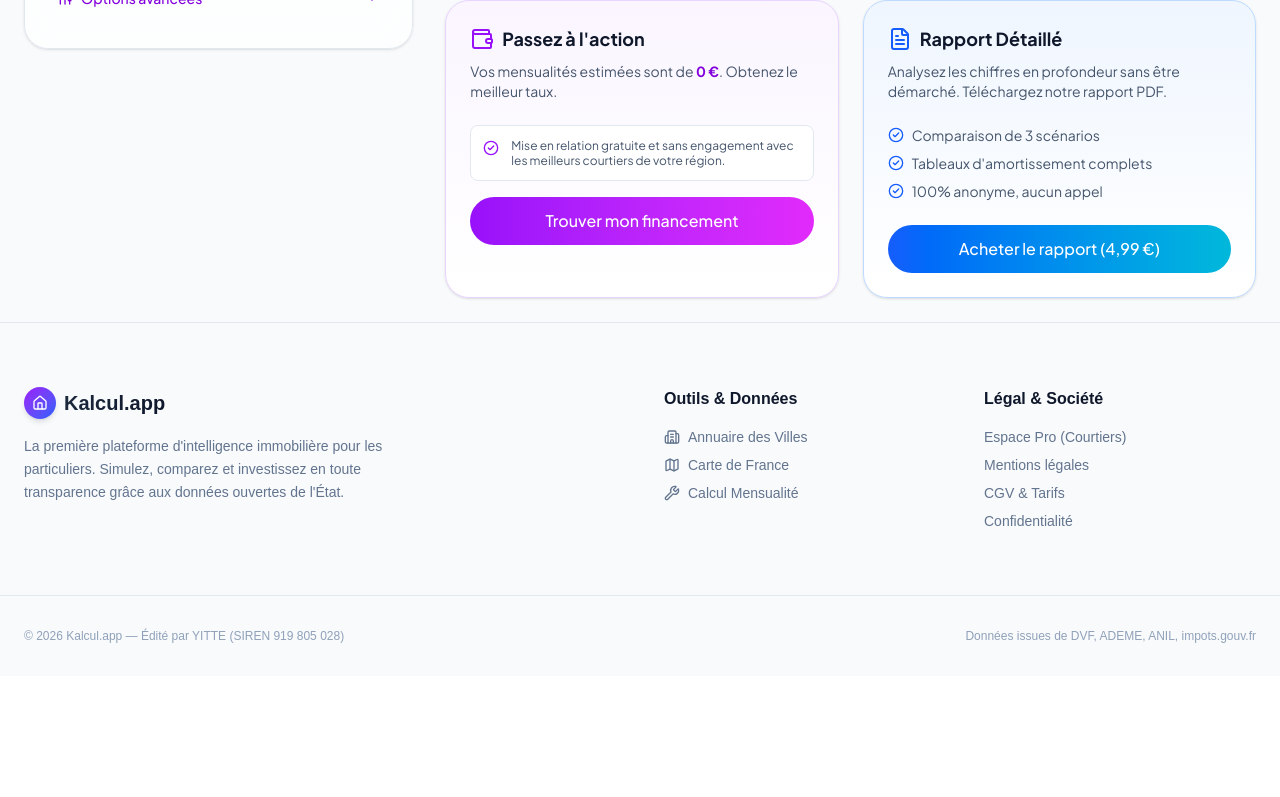
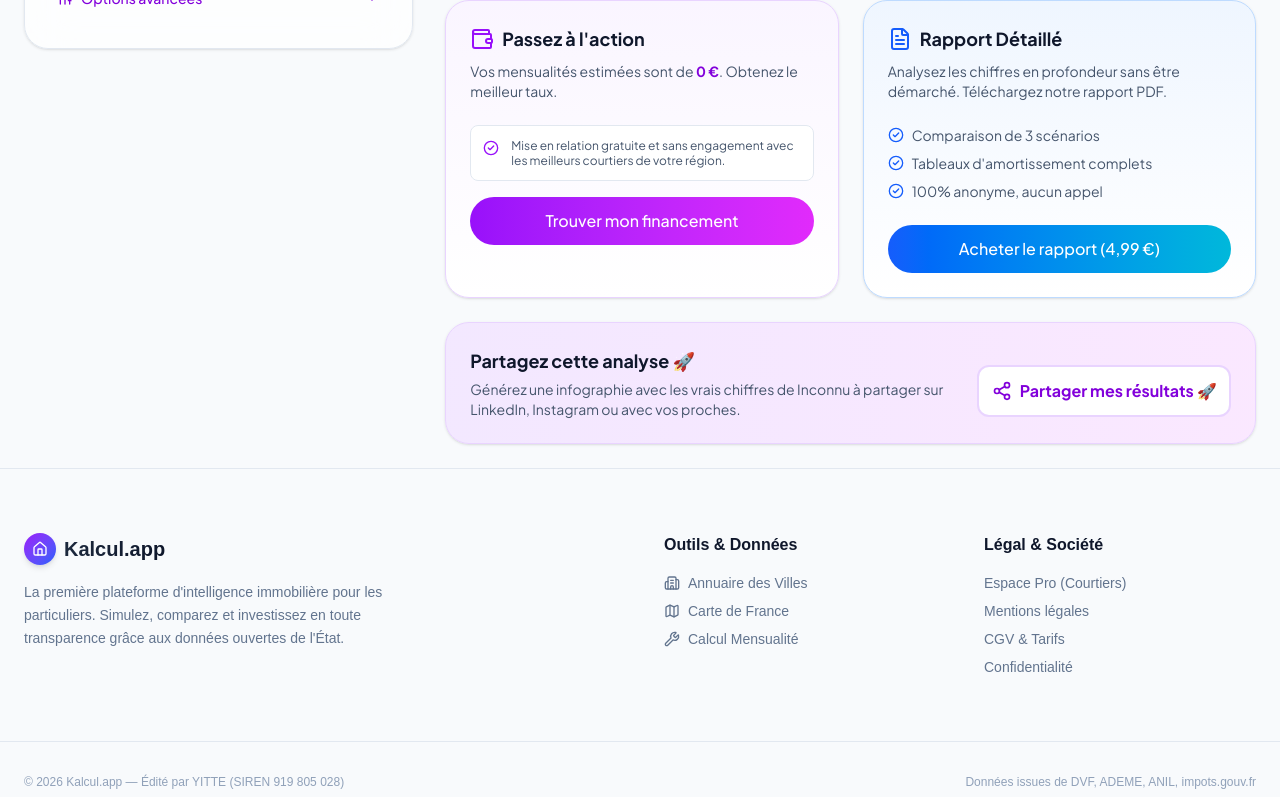
Before and after one commit to TAMS-YITTE/IMMOBILIERS, a Next.js app: page / in a window 1280 px wide. Shown: the part 1314-2111 px from the top of the page. Before the commit the page ends 1990 px from the top, so only its background shows below. Built offline with nearby package versions, Linux system fonts and the light colour scheme; no server answers; the database is empty.

Commit message:
Feat: Add Vercel Analytics and Social Share Widget

```diff
--- a/package.json
+++ b/package.json
@@ -11,8 +11,10 @@
   "dependencies": {
     "@stripe/stripe-js": "^9.12.0",
     "@supabase/supabase-js": "^2.110.7",
+    "@vercel/analytics": "^2.0.1",
     "d3-geo": "^3.1.1",
     "dotenv": "^17.4.2",
+    "html-to-image": "^1.11.13",
     "jspdf": "^4.2.1",
     "lucide-react": "^1.25.0",
     "next": "16.2.10",
--- a/src/app/layout.tsx
+++ b/src/app/layout.tsx
@@ -46,6 +46,7 @@ export const metadata: Metadata = {
 
 import Navbar from "@/components/Navbar";
 import Footer from "@/components/Footer";
+import { Analytics } from "@vercel/analytics/react";
 
 export default function RootLayout({
   children,
@@ -61,6 +62,7 @@ export default function RootLayout({
         <Navbar />
         {children}
         <Footer />
+        <Analytics />
       </body>
     </html>
   );
--- a/src/components/SimulatorClient.tsx
+++ b/src/components/SimulatorClient.tsx
@@ -6,6 +6,7 @@ import { Home, FileText, CheckCircle2, TrendingUp, Wallet, Loader2, X, ShieldChe
 import { simulateBuyVsRent } from '@/lib/calculator';
 import { supabase } from '@/lib/supabaseClient';
 import CityPageNav from '@/components/CityPageNav';
+import SocialShareWidget from '@/components/SocialShareWidget';
 
 interface CommuneMetric {
   nom: string;
@@ -614,6 +615,25 @@ export default function SimulatorClient({ initialInsee, initialCommuneMetrics }:
               </div>
 
             </div>
+
+            <div className="bg-gradient-to-r from-purple-100 to-fuchsia-100 border border-purple-200 rounded-3xl p-6 relative shadow-sm mt-6 flex flex-col md:flex-row items-center justify-between gap-6">
+              <div>
+                <h4 className="text-lg font-bold text-slate-900 mb-1">Partagez cette analyse 🚀</h4>
+                <p className="text-sm text-slate-600">
+                  Générez une infographie avec les vrais chiffres de {currentCityName} à partager sur LinkedIn, Instagram ou avec vos proches.
+                </p>
+              </div>
+              <div className="w-full md:w-1/3 shrink-0">
+                <SocialShareWidget
+                  cityName={currentCityName}
+                  prixM2={typeBien === 'appart' ? communeMetrics[insee]?.prix_m2_appart : communeMetrics[insee]?.prix_m2_maison}
+                  loyerM2={typeBien === 'appart' ? communeMetrics[insee]?.loyer_m2_appart : communeMetrics[insee]?.loyer_m2_maison}
+                  taxeFonciere={communeMetrics[insee]?.taxe_fonciere}
+                  basculeAnnee={simulationResult?.bascule_annee || null}
+                />
+              </div>
+            </div>
+
           </div>
         </div>
       </div>
--- /dev/null
+++ b/src/components/SocialShareWidget.tsx
@@ -0,0 +1,123 @@
+"use client";
+
+import React, { useRef, useState } from 'react';
+import * as htmlToImage from 'html-to-image';
+import { Share2, Loader2 } from 'lucide-react';
+
+interface SocialShareWidgetProps {
+  cityName: string;
+  prixM2: number;
+  loyerM2: number;
+  taxeFonciere: number;
+  basculeAnnee: number | string | null;
+}
+
+export default function SocialShareWidget({
+  cityName,
+  prixM2,
+  loyerM2,
+  taxeFonciere,
+  basculeAnnee,
+}: SocialShareWidgetProps) {
+  const widgetRef = useRef<HTMLDivElement>(null);
+  const [generating, setGenerating] = useState(false);
+
+  const handleShare = async () => {
+    if (!widgetRef.current) return;
+    try {
+      setGenerating(true);
+      // Generate image
+      const dataUrl = await htmlToImage.toPng(widgetRef.current, { quality: 1, pixelRatio: 2, skipFonts: false });
+
+      // Try Web Share API first
+      if (navigator.share) {
+        try {
+          const blob = await (await fetch(dataUrl)).blob();
+          const file = new File([blob], `kalcul-${cityName.toLowerCase().replace(/ /g, '-')}.png`, { type: 'image/png' });
+          await navigator.share({
+            title: `Bilan immobilier : ${cityName}`,
+            text: `Découvrez si l'achat est plus rentable que la location à ${cityName} sur Kalcul.app !`,
+            files: [file],
+          });
+          return;
+        } catch (err) {
+          console.warn("Share API failed or cancelled", err);
+        }
+      }
+
+      // Fallback: download
+      const link = document.createElement('a');
+      link.download = `kalcul-${cityName.toLowerCase().replace(/ /g, '-')}.png`;
+      link.href = dataUrl;
+      link.click();
+    } catch (err) {
+      console.error("Error generating image", err);
+      alert("Erreur lors de la génération de l'image.");
+    } finally {
+      setGenerating(false);
+    }
+  };
+
+  return (
+    <>
+      <button
+        onClick={handleShare}
+        disabled={generating}
+        className="w-full bg-white border-2 border-purple-200 hover:border-purple-600 text-purple-700 font-bold rounded-xl py-3 transition-all duration-150 flex items-center justify-center gap-2 mt-4 disabled:opacity-50"
+      >
+        {generating ? <Loader2 className="animate-spin" size={20} /> : <Share2 size={20} />}
+        {generating ? "Génération..." : "Partager mes résultats 🚀"}
+      </button>
+
+      {/* Hidden Widget for Image Generation */}
+      <div className="overflow-hidden absolute pointer-events-none" style={{ left: '-9999px', top: '-9999px', width: '1200px', height: '630px' }}>
+        <div ref={widgetRef} className="w-[1200px] h-[630px] bg-gradient-to-br from-slate-900 to-purple-950 flex flex-col justify-between p-16 font-sans">
+
+          <div className="flex justify-between items-start">
+            <div>
+              <div className="inline-block bg-purple-500/20 text-purple-200 font-bold px-6 py-2 rounded-full text-2xl mb-6 border border-purple-500/30">
+                Kalcul.app
+              </div>
+              <h1 className="text-white text-7xl font-extrabold tracking-tight leading-tight">
+                Acheter ou Louer à<br/>
+                <span className="text-transparent bg-clip-text bg-gradient-to-r from-purple-400 to-fuchsia-300">
+                  {cityName} ?
+                </span>
+              </h1>
+            </div>
+
+            <div className="bg-white/10 backdrop-blur-md rounded-3xl p-8 border border-white/10 text-center min-w-[250px]">
+               <div className="text-purple-300 text-xl font-medium mb-2">Taxe Foncière</div>
+               <div className="text-white text-4xl font-bold">{taxeFonciere ? `${Math.round(taxeFonciere)} €` : "N/D"}</div>
+               <div className="text-purple-200 text-lg">/ an</div>
+            </div>
+          </div>
+
+          <div className="flex gap-6 mt-12">
+            <div className="bg-white/10 backdrop-blur-md rounded-3xl p-8 border border-white/10 flex-1">
+              <div className="text-purple-300 text-2xl mb-2 font-medium">Prix d'achat</div>
+              <div className="text-white text-6xl font-bold">{prixM2 ? `${Math.round(prixM2)} €` : "N/D"}<span className="text-3xl text-purple-200 font-normal"> / m²</span></div>
+            </div>
+            <div className="bg-white/10 backdrop-blur-md rounded-3xl p-8 border border-white/10 flex-1">
+              <div className="text-purple-300 text-2xl mb-2 font-medium">Loyer d'annonce</div>
+              <div className="text-white text-6xl font-bold">{loyerM2 ? `${loyerM2.toFixed(1)} €` : "N/D"}<span className="text-3xl text-purple-200 font-normal"> / m²</span></div>
+            </div>
+          </div>
+
+          <div className="mt-12 bg-gradient-to-r from-purple-600 to-fuchsia-500 rounded-3xl p-8 flex items-center justify-between border-4 border-purple-400 shadow-2xl">
+            <div className="text-5xl text-white font-extrabold">
+              {basculeAnnee
+                ? `L'achat gagne après ${basculeAnnee} ans 🏡`
+                : `La location reste plus rentable 🔑`
+              }
+            </div>
+            <div className="text-purple-100 text-2xl font-medium text-right leading-tight">
+              Faites le test sur<br/>
+              <span className="text-white font-extrabold text-3xl">kalcul.app</span>
+            </div>
+          </div>
+        </div>
+      </div>
+    </>
+  );
+}
```
Also changed, not shown: 1 other file (tests, documents, lock files or other folders).
